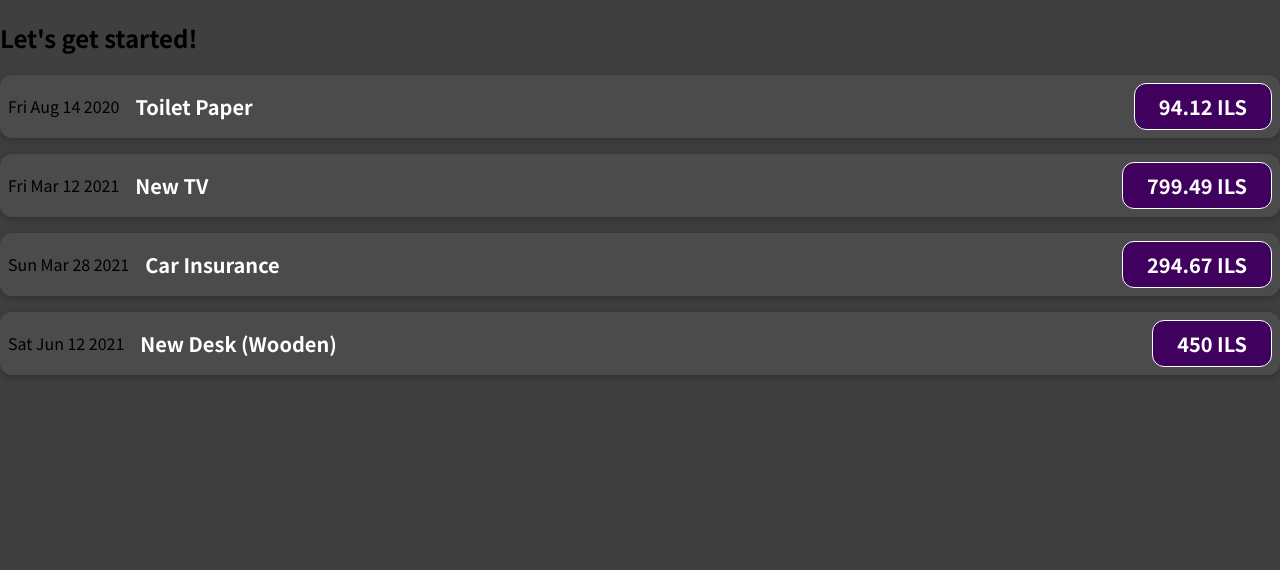
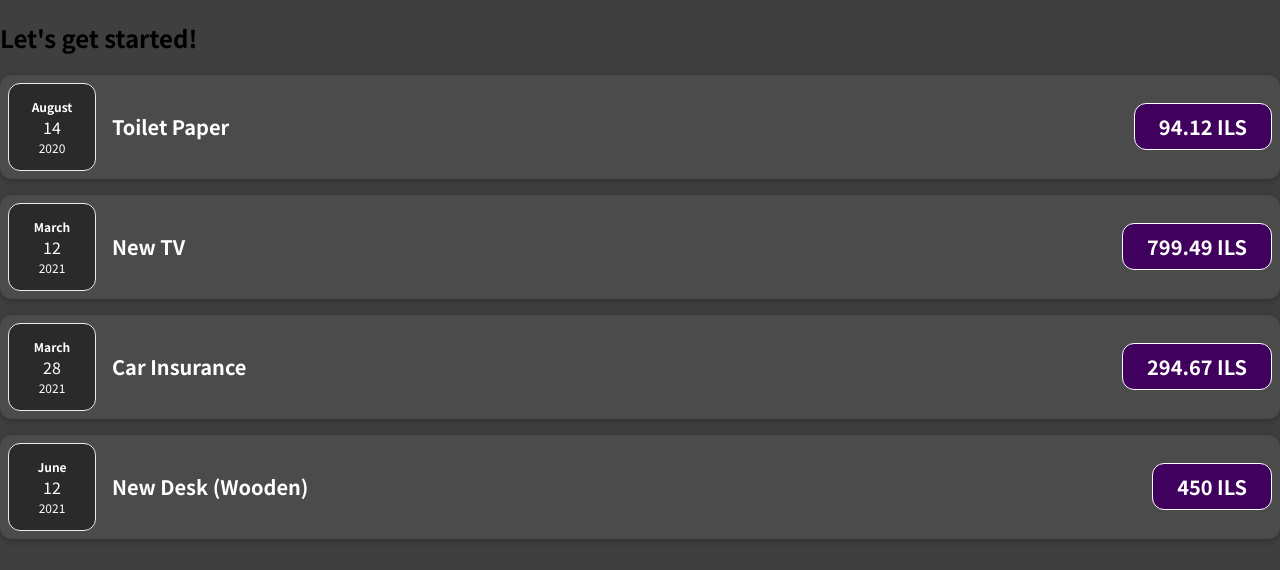
Before and after one commit to yonatanaftali/Expenses-Manager, a JavaScript app: page / in a window 1280 px wide. Shown: the top 570 px of the page. Built offline with nearby package versions, Linux system fonts and the light colour scheme.

Commit message:
wip up to ass1

```diff
--- a/src/App.js
+++ b/src/App.js
@@ -29,24 +29,24 @@
       <ExpenseItem
         title={expenses[0].title}
         amount={expenses[0].amount}
-        date={expenses[0].date}>
-      </ExpenseItem>
+        date={expenses[0].date}
+      />
       <ExpenseItem
         title={expenses[1].title}
         amount={expenses[1].amount}
-        date={expenses[1].date}>
-      </ExpenseItem>
+        date={expenses[1].date}
+      />
       <ExpenseItem
         title={expenses[2].title}
         amount={expenses[2].amount}
-        date={expenses[2].date}>
-      </ExpenseItem>
+        date={expenses[2].date}
+      />
       <ExpenseItem
         title={expenses[3].title}
         amount={expenses[3].amount}
-        date={expenses[3].date}>
-      </ExpenseItem>
-    </div >
+        date={expenses[3].date}
+      />
+    </div>
   );
 }
 
--- /dev/null
+++ b/src/components/ExpenseDate.css
@@ -0,0 +1,26 @@
+.expense-date {
+  display: flex;
+  flex-direction: column;
+  width: 5.5rem;
+  height: 5.5rem;
+  border: 1px solid #ececec;
+  background-color: #2a2a2a;
+  color: white;
+  border-radius: 12px;
+  align-items: center;
+  justify-content: center;
+}
+
+.expense-date__month {
+  font-size: 0.75rem;
+  font-weight: bold;
+}
+
+.expense-date__year {
+  font-size: 0.75rem;
+}
+
+.expense-date__day {
+  font-size: 1.5rem;
+  font-weight: bold;
+}
--- /dev/null
+++ b/src/components/ExpenseDate.js
@@ -0,0 +1,17 @@
+import './ExpenseDate.css';
+
+function ExpenseDate(props) {
+    const month = props.date.toLocaleString('en-US', { month: 'long' });
+    const day = props.date.toLocaleString('en-US', { day: '2-digit' });
+    const year = props.date.getFullYear();
+
+    return (
+        <div className="expense-date">
+            <div className="expense-date__month">{month}</div>
+            <div className="expense-day">{day}</div>
+            <div className="expense-date__year">{year}</div>
+        </div>
+    );
+}
+
+export default ExpenseDate;
--- a/src/components/ExpenseItem.js
+++ b/src/components/ExpenseItem.js
@@ -1,9 +1,10 @@
+import ExpenseDate from './ExpenseDate';
 import './ExpenseItem.css'
 
 function ExpenseItem(props) {
     return (
         <div className="expense-item">
-            <div>{props.date.toDateString()}</div>
+            <ExpenseDate date={props.date} />
             <div className="expense-item__description">
                 <h2>{props.title}</h2>
                 <div className="expense-item__price">{props.amount} ILS</div>
```
